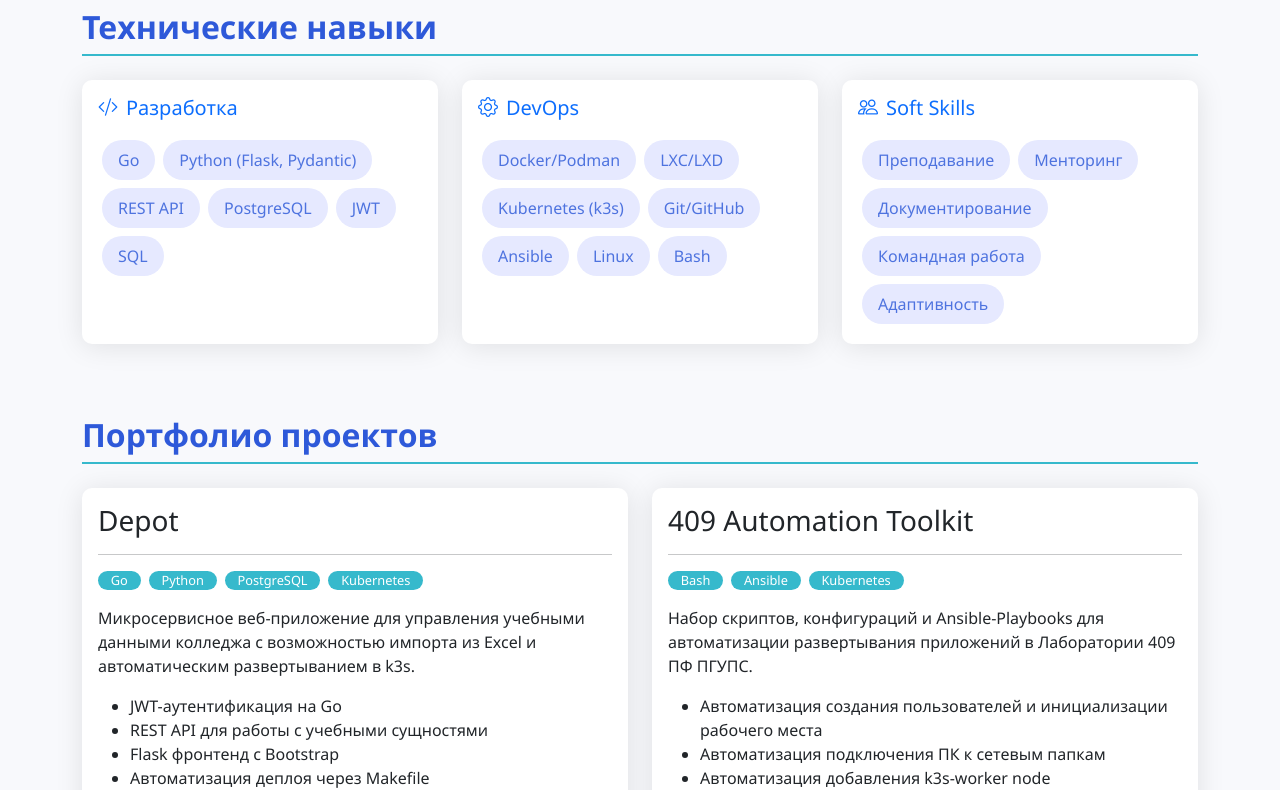
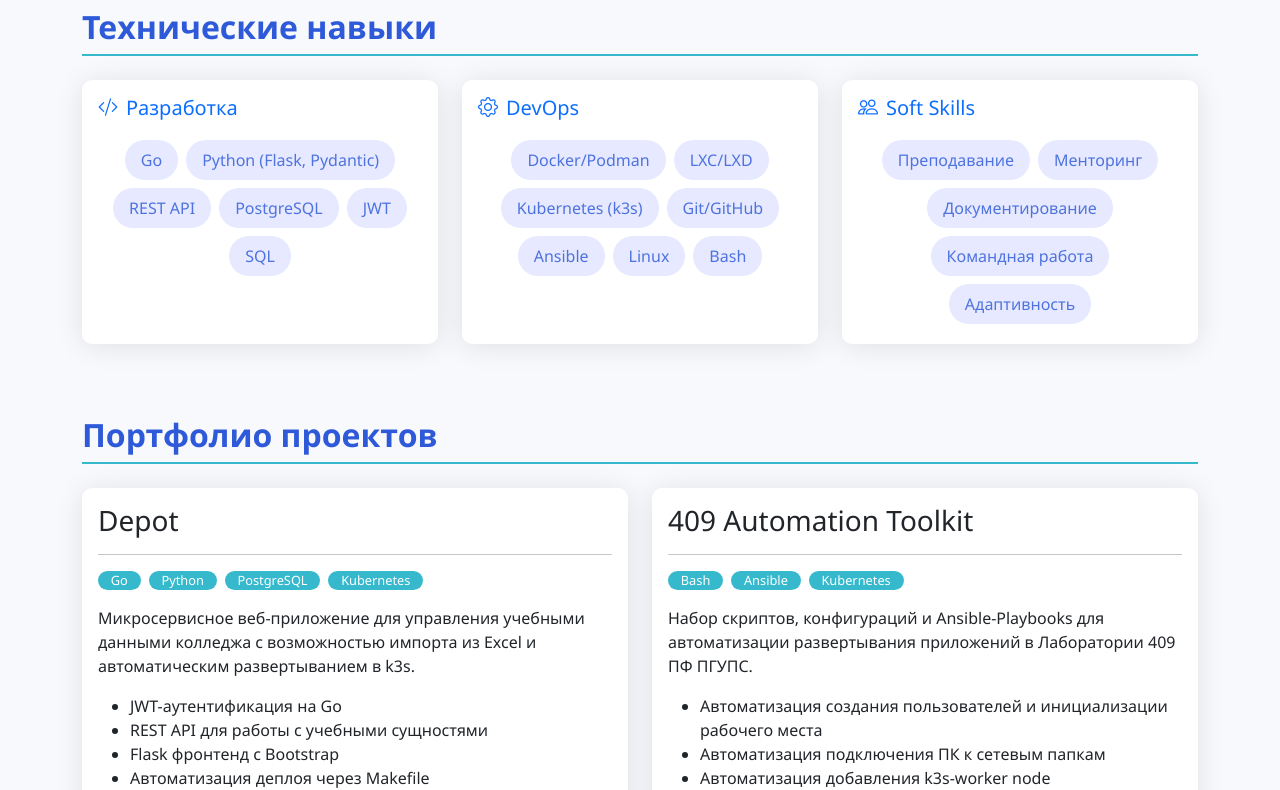
Before and after one commit to quigon189/quigon189.github.io, a plain HTML site: page docs/index.html in a window 1280 px wide. Shown: the part 960-1750 px from the top of the page. Drawn offline with nearby package versions, Linux system fonts and the light colour scheme.

Commit message:
add justify-content-center to project card

```diff
--- a/docs/index.html
+++ b/docs/index.html
@@ -200,7 +200,7 @@
                     <div class="card h-100 project-card">
                         <div class="card-body">
                             <h5 class="card-title text-primary"><i class="bi bi-code-slash me-2"></i>Разработка</h5>
-                            <div class="d-flex flex-wrap mt-3">
+                            <div class="d-flex justify-content-center flex-wrap mt-3">
                                 <span class="skill-badge rounded-pill">Go</span>
                                 <span class="skill-badge rounded-pill">Python (Flask, Pydantic)</span>
                                 <span class="skill-badge rounded-pill">REST API</span>
@@ -216,7 +216,7 @@
                     <div class="card h-100 project-card">
                         <div class="card-body">
                             <h5 class="card-title text-primary"><i class="bi bi-gear me-2"></i>DevOps</h5>
-                            <div class="d-flex flex-wrap mt-3">
+                            <div class="d-flex justify-content-center flex-wrap mt-3">
                                 <span class="skill-badge rounded-pill">Docker/Podman</span>
                                 <span class="skill-badge rounded-pill">LXC/LXD</span>
                                 <span class="skill-badge rounded-pill">Kubernetes (k3s)</span>
@@ -233,7 +233,7 @@
                     <div class="card h-100 project-card">
                         <div class="card-body">
                             <h5 class="card-title text-primary"><i class="bi bi-people me-2"></i>Soft Skills</h5>
-                            <div class="d-flex flex-wrap mt-3">
+                            <div class="d-flex justify-content-center flex-wrap mt-3">
                                 <span class="skill-badge rounded-pill">Преподавание</span>
                                 <span class="skill-badge rounded-pill">Менторинг</span>
                                 <span class="skill-badge rounded-pill">Документирование</span>
```
